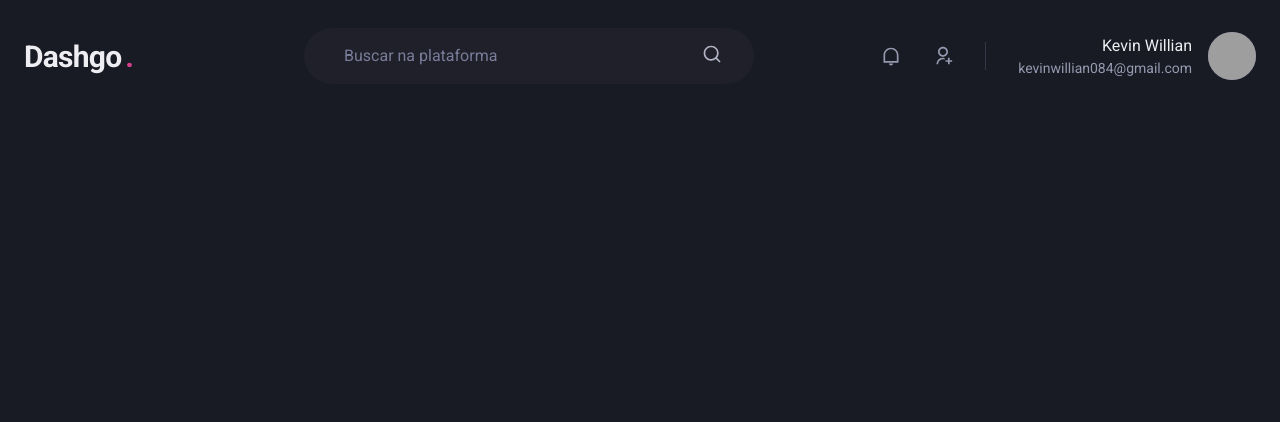
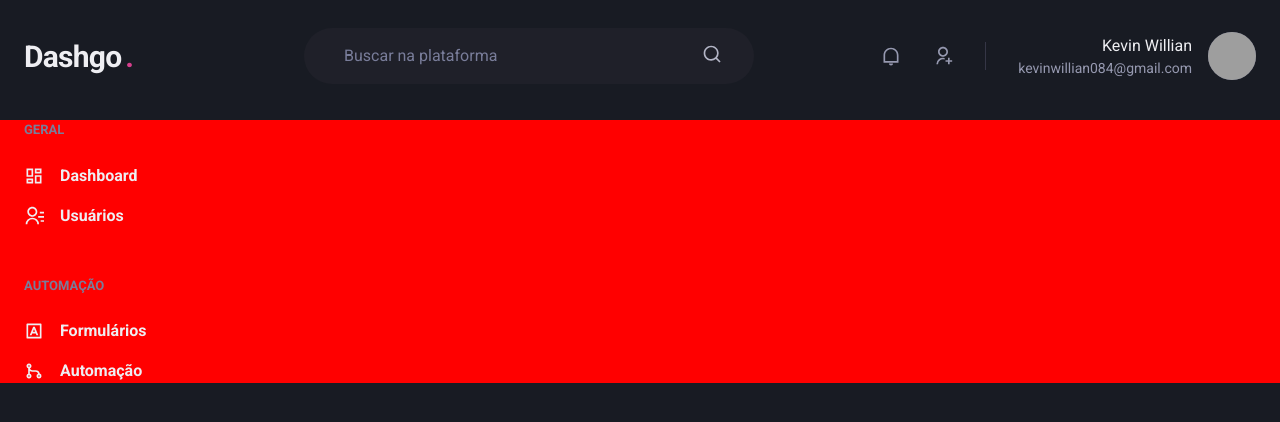
Before and after one commit to zLibrian/dashgo, a Next.js app: page /dashboard in a window 1280 px wide. Shown: the top 422 px of the page. Built offline with nearby package versions, Linux system fonts and the light colour scheme; grey boxes are pictures that could not be loaded.

Commit message:
feat: add sidebar to dashboard page

```diff
--- a/src/app/dashboard/page.tsx
+++ b/src/app/dashboard/page.tsx
@@ -1,9 +1,18 @@
+'use client';
+
 import { Header } from '@/components/Header';
+import { Sidebar } from '@/components/Sidebar';
+import { Flex } from '@chakra-ui/react';
 
 export default function Dashboard() {
   return (
     <div>
-      <Header />
+      <Flex direction="column" h="100vh" maxW={1480} mx="auto">
+        <Header />
+        <Flex w="full" bg="red" my="6" px="6">
+          <Sidebar />
+        </Flex>
+      </Flex>
     </div>
   );
 }
```
